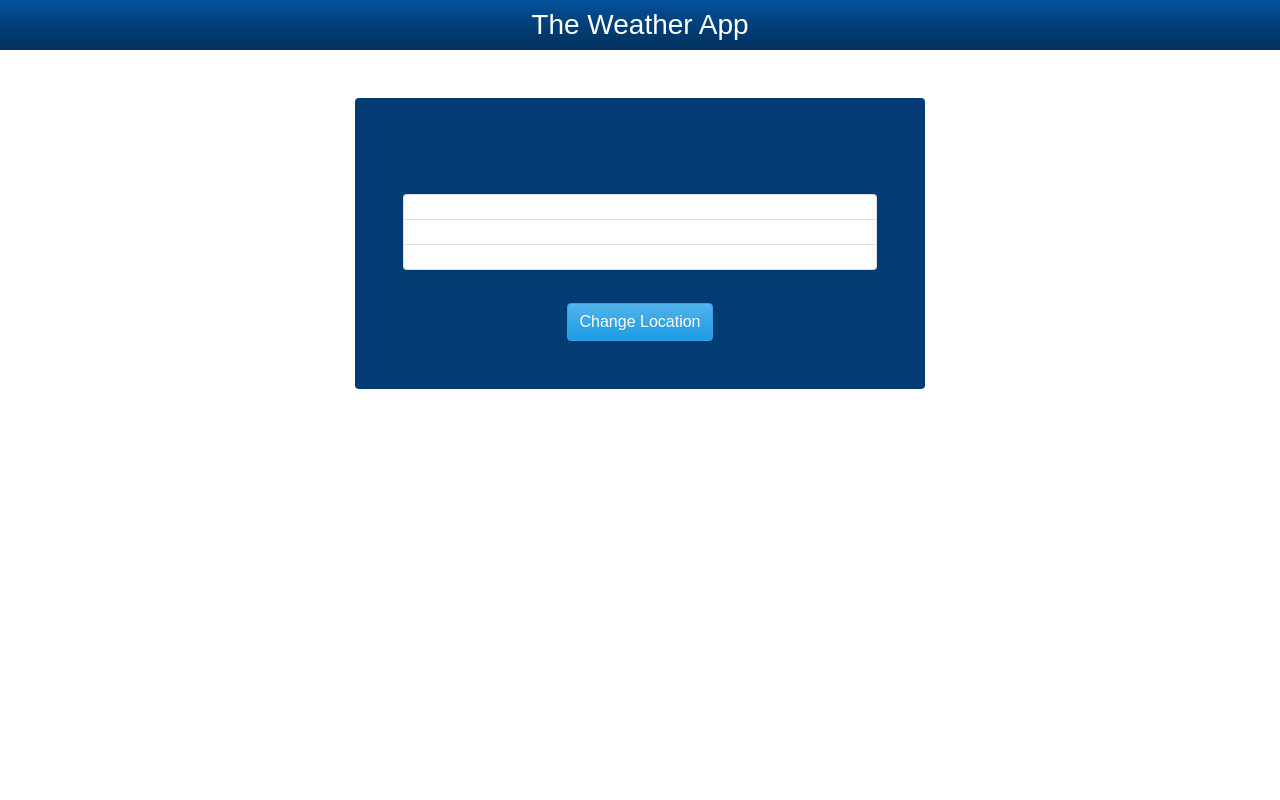
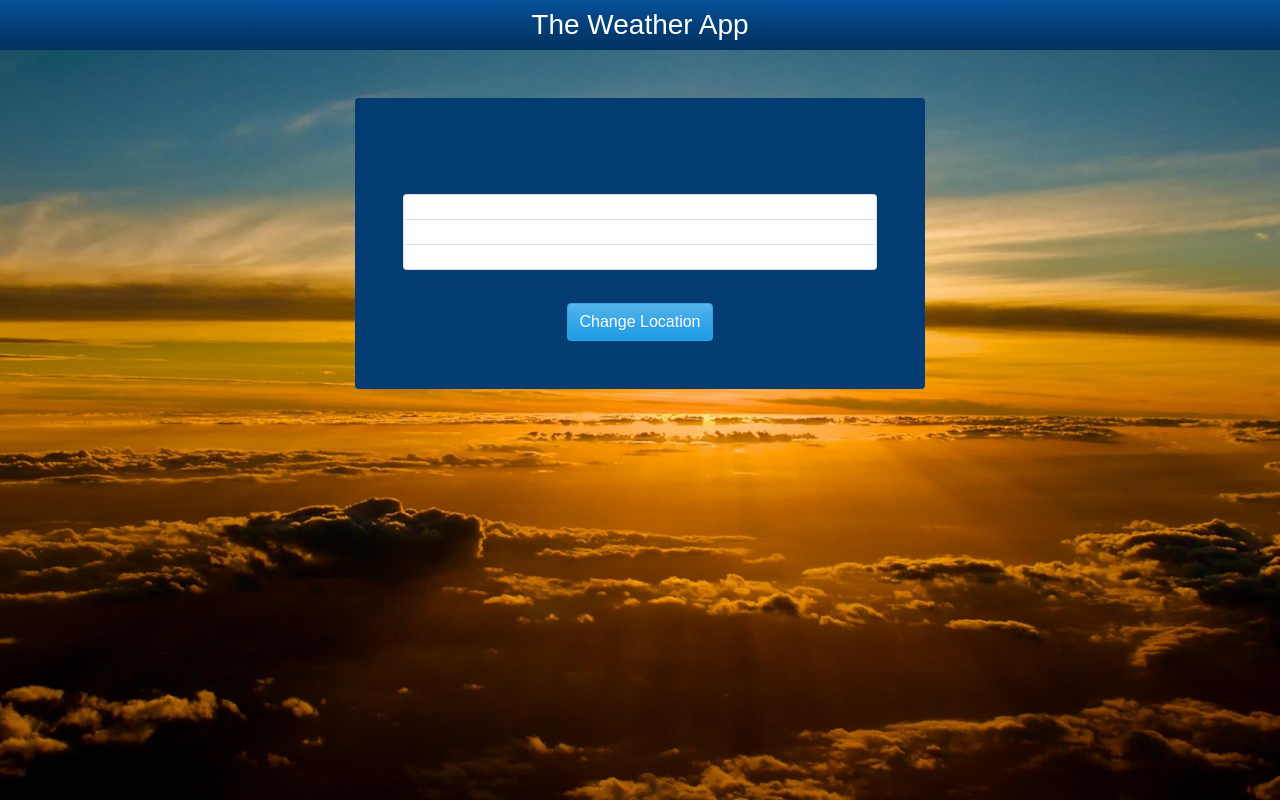
Before and after one commit to Benneee/Weather-App, a plain HTML site: page index.html in a window 1280 px wide. Drawn offline with nearby package versions, Linux system fonts and the light colour scheme; the site is published under a folder, as on GitHub Pages, so addresses that start at the root find nothing; no server answers; a web font is replaced by a local one.

Commit message:
Updated wallpaper path

```diff
--- a/index.html
+++ b/index.html
@@ -9,7 +9,7 @@
   <link href="https://fonts.googleapis.com/css?family=Kodchasan&display=swap" rel="stylesheet">
   <style>
     body {
-      background: url('/wallpaper.jpg') no-repeat;
+      background: url('wallpaper.jpg') no-repeat;
       overflow: hidden;
       background-size: cover;
       width: 100%;
```
